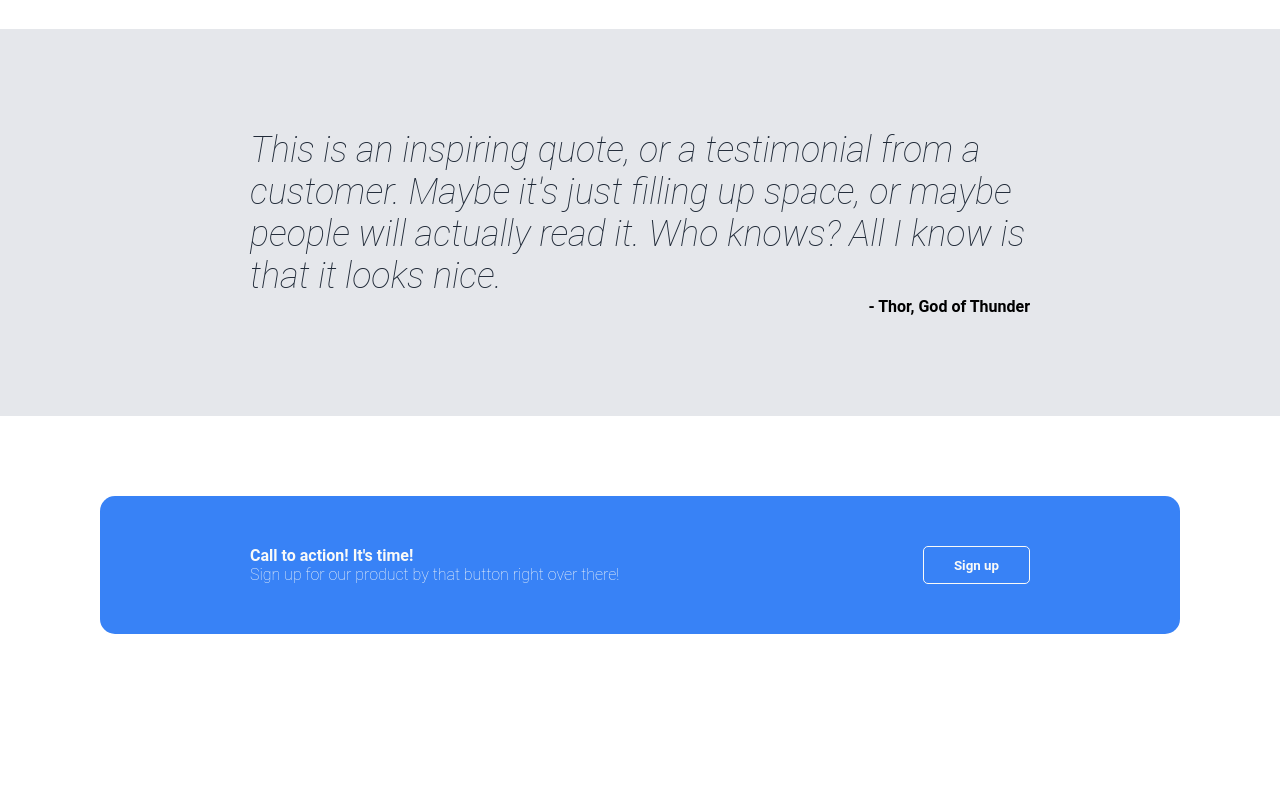
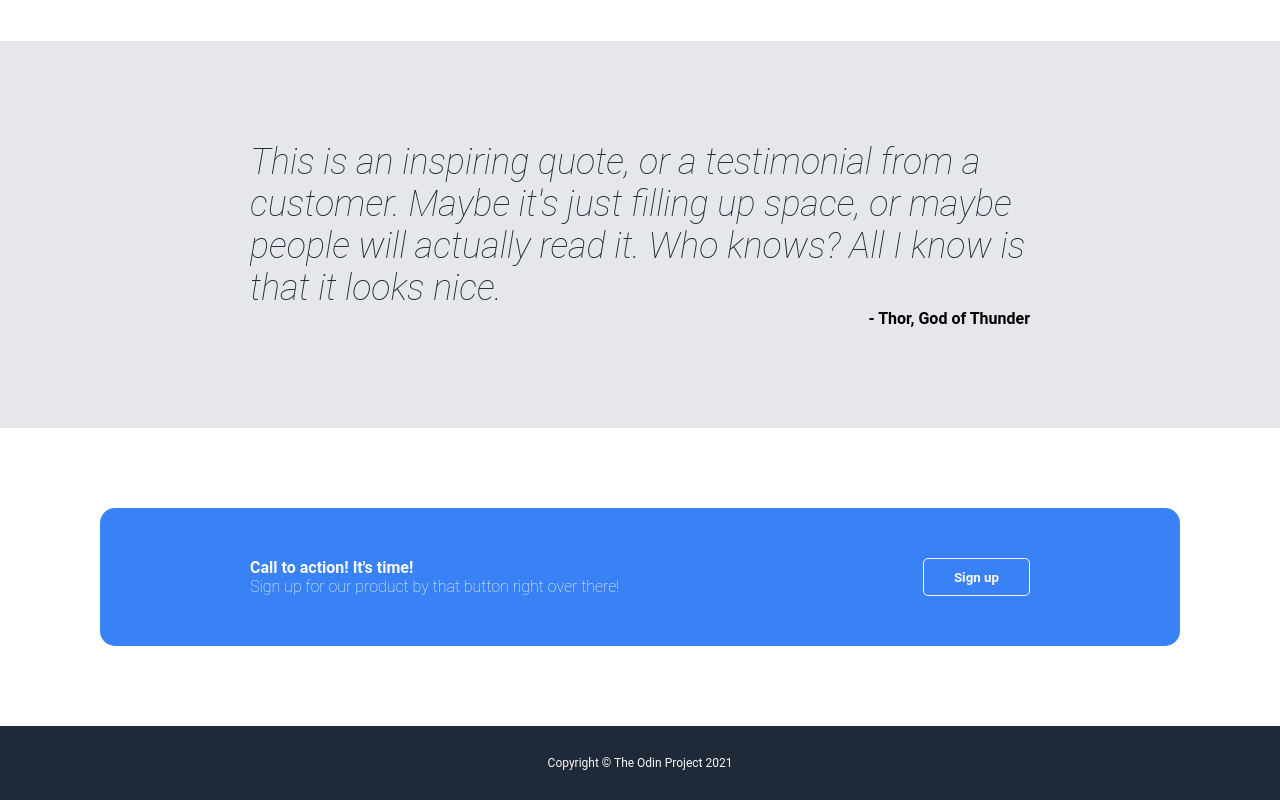
Before and after one commit to YatoAki/Project-Landing-Page, a plain HTML site: page index.html in a window 1280 px wide. Shown: the part 860-1660 px from the top of the page. Before the commit the page ends 1574 px from the top, so only its background shows below. Drawn offline with Linux system fonts and the light colour scheme.

Commit message:
Added footer

```diff
--- a/index.html
+++ b/index.html
@@ -84,5 +84,9 @@
       </div>
     </div>
 
+    <div class="footer">
+      Copyright © The Odin Project 2021
+    </div>
+
   </body>
 </html>
--- a/style.css
+++ b/style.css
@@ -55,10 +55,12 @@ ul{
   justify-content: space-between;
   align-items: center;
   background-color: #1F2937;
+  flex-wrap: wrap;
 }
 
 .left-hero{
   width: 500px;
+  margin-bottom: 30px;
 }
 
 .main{
@@ -192,3 +194,15 @@ em{
   border-color: #F9FAF8;
   border-width: 1px;
 }
+
+/* Footer */
+
+.footer{
+  display: flex;
+  background-color: #1F2937;
+  justify-content: center;
+  align-items: center;
+  padding: 30px 0;
+  color: #F9FAF8;
+  font-size: 12px;
+}
```
Also changed, not shown: 1 other file.
